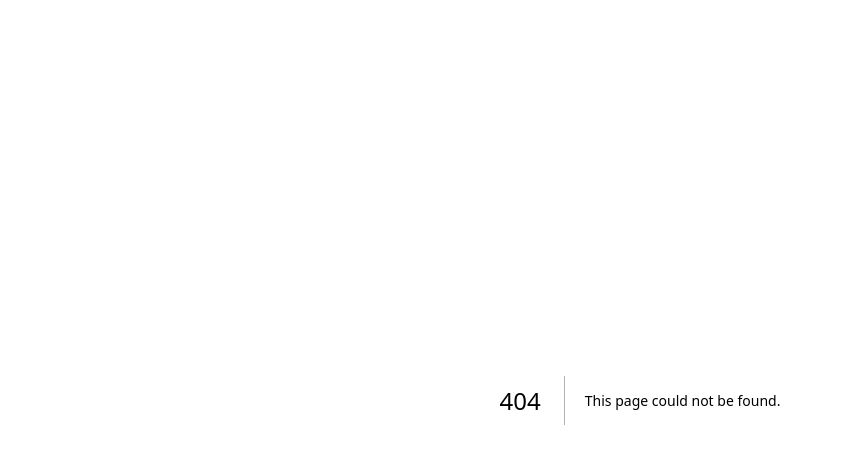
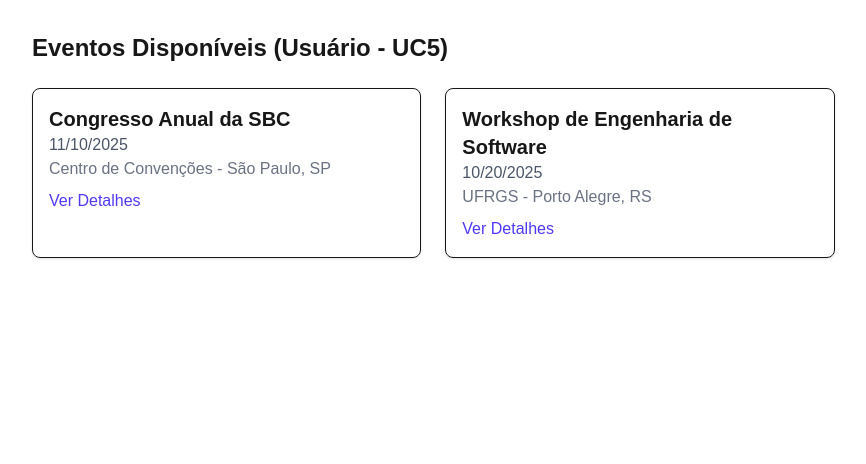
Before and after one commit to leosantos2003/App-Eventos-SBC, a Next.js app: page /dashboard in a window 1280 px wide. Before the commit this address had no page. Shown: the top 464 px of the page, without its empty margins (0-866 px from the left). Built offline with nearby package versions, Linux system fonts and the light colour scheme.

Commit message:
primeiro commit

```diff
--- /dev/null
+++ b/src/app/(admin)/events/create/page.tsx
@@ -0,0 +1,11 @@
+// src/app/(admin)/events/create/page.tsx
+import { EventForm } from '@/components/EventForm';
+
+export default function CreateEventPage() {
+  return (
+    <main className="p-8">
+      <h1 className="text-2xl font-bold mb-6">Criar Novo Evento (Admin - UC9)</h1>
+      <EventForm />
+    </main>
+  );
+}
--- /dev/null
+++ b/src/app/(user)/dashboard/page.tsx
@@ -0,0 +1,20 @@
+// src/app/(user)/dashboard/page.tsx
+import { EventCard } from '@/components/EventCard';
+import { getEvents } from '@/services/eventService';
+import { Evento } from '@/types';
+
+export default async function DashboardPage() {
+  // A busca de dados é feita no servidor antes de renderizar a página
+  const eventos: Evento[] = await getEvents();
+
+  return (
+    <main className="p-8">
+      <h1 className="text-2xl font-bold mb-6">Eventos Disponíveis (Usuário - UC5)</h1>
+      <div className="grid grid-cols-1 md:grid-cols-2 lg:grid-cols-3 gap-6">
+        {eventos.map((evento) => (
+          <EventCard key={evento.id} evento={evento} />
+        ))}
+      </div>
+    </main>
+  );
+}
--- /dev/null
+++ b/src/app/(user)/events/[id]/page.tsx
@@ -0,0 +1,32 @@
+// src/app/(user)/events/[id]/page.tsx
+import { getEventById } from '@/services/eventService';
+
+interface PageProps {
+  params: { id: string };
+}
+
+export default async function EventDetailsPage({ params }: PageProps) {
+  const evento = await getEventById(params.id);
+
+  if (!evento) {
+    return (
+      <main className="p-8">
+        <h1 className="text-2xl font-bold">Evento não encontrado.</h1>
+      </main>
+    );
+  }
+
+  return (
+    <main className="p-8">
+      <h1 className="text-3xl font-bold mb-4">{evento.nome}</h1>
+      <p className="text-lg text-gray-700"><strong>Data:</strong> {new Date(evento.data).toLocaleDateString()}</p>
+      <p className="text-lg text-gray-700"><strong>Local:</strong> {evento.local}</p>
+      <p className="mt-4">{evento.descricao}</p>
+
+      {/* Este botão é um placeholder para a funcionalidade da Etapa 3 */}
+      <button className="mt-6 py-2 px-4 bg-green-600 text-white font-bold rounded-lg hover:bg-green-700">
+        Solicitar Hospedagem
+      </button>
+    </main>
+  );
+}
--- /dev/null
+++ b/src/app/api/events/route.ts
@@ -0,0 +1,26 @@
+// src/app/api/events/route.ts
+import { createEvent, getEvents } from '@/services/eventService';
+import { NextResponse } from 'next/server';
+
+// Handler para GET (listar eventos)
+export async function GET() {
+  const eventos = await getEvents();
+  return NextResponse.json(eventos);
+}
+
+// Handler para POST (criar evento)
+export async function POST(request: Request) {
+  try {
+    const body = await request.json();
+    const { nome, data, local, descricao } = body;
+
+    if (!nome || !data || !local) {
+      return NextResponse.json({ error: 'Dados incompletos' }, { status: 400 });
+    }
+
+    const newEvent = await createEvent({ nome, data, local, descricao });
+    return NextResponse.json(newEvent, { status: 201 });
+  } catch (error) {
+    return NextResponse.json({ error: 'Erro ao criar evento' }, { status: 500 });
+  }
+}
--- /dev/null
+++ b/src/components/EventCard.tsx
@@ -0,0 +1,20 @@
+// src/components/EventCard.tsx
+import { Evento } from '@/types';
+import Link from 'next/link';
+
+interface Props {
+  evento: Evento;
+}
+
+export const EventCard = ({ evento }: Props) => {
+  return (
+    <div className="border p-4 rounded-lg shadow hover:shadow-md transition-shadow">
+      <h2 className="text-xl font-bold">{evento.nome}</h2>
+      <p className="text-gray-600">{new Date(evento.data).toLocaleDateString()}</p>
+      <p className="text-gray-500">{evento.local}</p>
+      <Link href={`/events/${evento.id}`} className="text-indigo-600 hover:underline mt-2 inline-block">
+        Ver Detalhes
+      </Link>
+    </div>
+  );
+};
--- /dev/null
+++ b/src/components/EventForm.tsx
@@ -0,0 +1,58 @@
+// src/components/EventForm.tsx
+'use client';
+
+import { useState, FormEvent } from 'react';
+
+export const EventForm = () => {
+  const [nome, setNome] = useState('');
+  const [data, setData] = useState('');
+  const [local, setLocal] = useState('');
+  const [descricao, setDescricao] = useState('');
+  const [message, setMessage] = useState('');
+
+  const handleSubmit = async (e: FormEvent) => {
+    e.preventDefault();
+    setMessage('Criando evento...');
+
+    const response = await fetch('/api/events', {
+      method: 'POST',
+      headers: { 'Content-Type': 'application/json' },
+      body: JSON.stringify({ nome, data, local, descricao }),
+    });
+
+    if (response.ok) {
+      setMessage('Evento criado com sucesso!');
+      // Limpa o formulário
+      setNome('');
+      setData('');
+      setLocal('');
+      setDescricao('');
+    } else {
+      const error = await response.json();
+      setMessage(`Erro: ${error.error}`);
+    }
+  };
+
+  return (
+    <form onSubmit={handleSubmit} className="space-y-4 max-w-lg mx-auto">
+      <div>
+        <label htmlFor="nome" className="block text-sm font-medium text-gray-700">Nome do Evento</label>
+        <input type="text" id="nome" value={nome} onChange={(e) => setNome(e.target.value)} required className="mt-1 block w-full rounded-md border-gray-300 shadow-sm focus:border-indigo-500 focus:ring-indigo-500 sm:text-sm text-black" />
+      </div>
+      <div>
+        <label htmlFor="data" className="block text-sm font-medium text-gray-700">Data</label>
+        <input type="date" id="data" value={data} onChange={(e) => setData(e.target.value)} required className="mt-1 block w-full rounded-md border-gray-300 shadow-sm focus:border-indigo-500 focus:ring-indigo-500 sm:text-sm text-black" />
+      </div>
+      <div>
+        <label htmlFor="local" className="block text-sm font-medium text-gray-700">Local</label>
+        <input type="text" id="local" value={local} onChange={(e) => setLocal(e.target.value)} required className="mt-1 block w-full rounded-md border-gray-300 shadow-sm focus:border-indigo-500 focus:ring-indigo-500 sm:text-sm text-black" />
+      </div>
+      <div>
+        <label htmlFor="descricao" className="block text-sm font-medium text-gray-700">Descrição</label>
+        <textarea id="descricao" value={descricao} onChange={(e) => setDescricao(e.target.value)} className="mt-1 block w-full rounded-md border-gray-300 shadow-sm focus:border-indigo-500 focus:ring-indigo-500 sm:text-sm text-black" />
+      </div>
+      <button type="submit" className="inline-flex justify-center py-2 px-4 border border-transparent shadow-sm text-sm font-medium rounded-md text-white bg-indigo-600 hover:bg-indigo-700">Criar Evento</button>
+      {message && <p className="mt-2 text-sm text-gray-600">{message}</p>}
+    </form>
+  );
+};
--- /dev/null
+++ b/src/services/eventService.ts
@@ -0,0 +1,40 @@
+// services/eventService.ts
+import { Evento } from '@/types';
+
+// Usamos um array em memória para simular um banco de dados.
+let eventos: Evento[] = [
+  {
+    id: '1',
+    nome: 'Congresso Anual da SBC',
+    data: '2025-11-10',
+    local: 'Centro de Convenções - São Paulo, SP',
+    descricao: 'O maior evento de computação da América Latina.',
+  },
+  {
+    id: '2',
+    nome: 'Workshop de Engenharia de Software',
+    data: '2025-10-20',
+    local: 'UFRGS - Porto Alegre, RS',
+    descricao: 'Discussões sobre as últimas tendências em Engenharia de Software.',
+  },
+];
+
+// Função para buscar todos os eventos
+export const getEvents = async (): Promise<Evento[]> => {
+  return Promise.resolve(eventos);
+};
+
+// Função para buscar um evento pelo ID
+export const getEventById = async (id: string): Promise<Evento | undefined> => {
+  return Promise.resolve(eventos.find((e) => e.id === id));
+};
+
+// Função para criar um novo evento
+export const createEvent = async (data: Omit<Evento, 'id'>): Promise<Evento> => {
+  const newEvent: Evento = {
+    id: String(Date.now()), // Gera um ID único simples
+    ...data,
+  };
+  eventos.push(newEvent);
+  return Promise.resolve(newEvent);
+};
--- /dev/null
+++ b/src/types/index.ts
@@ -0,0 +1,8 @@
+// types/index.ts
+export interface Evento {
+  id: string;
+  nome: string;
+  data: string;
+  local: string;
+  descricao: string;
+}
```
